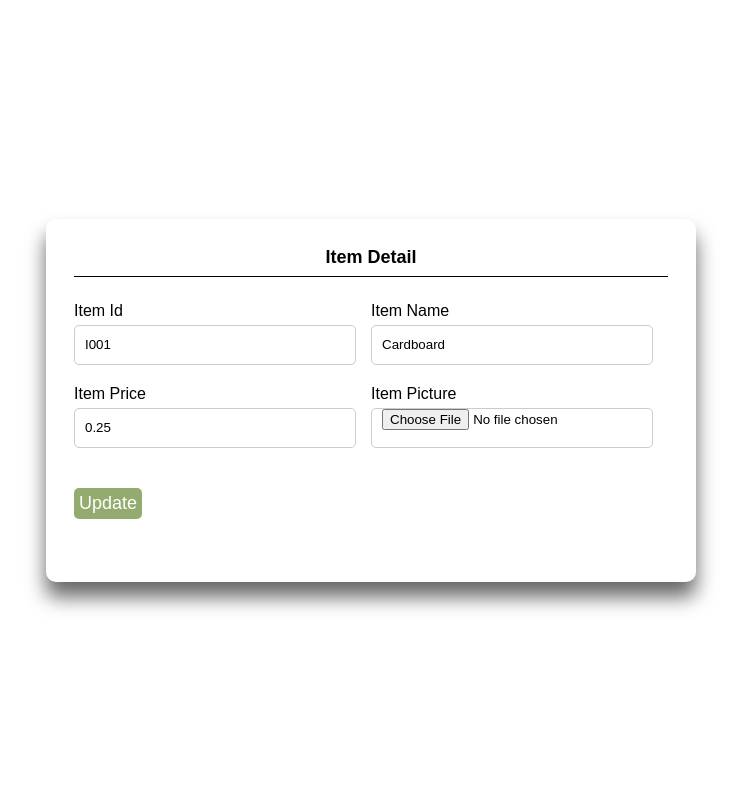
After one commit to meyalissa/EcoXChange, a PHP site: page /pages/edit.php?item_ID=I001 in a window 1280 px wide. The commit adds this page. Shown: the whole page, without its empty margins (269-1010 px from the left). Run offline with PHP 8.4, Linux system fonts and the light colour scheme; data comes from the database, SQL or seed files in the repository.

Commit message:
item admin
not done yet

```diff
--- a/EcoXchange/includes/fetchUserData.php
+++ b/EcoXchange/includes/fetchUserData.php
@@ -27,7 +27,7 @@ $query = mysqli_query($dbconn, $sql) or die("Error: " . mysqli_error($dbconn));
 $user = mysqli_fetch_assoc($query);
 
 // Set common variables
-$id = $user["staff_id"] ?? $user["cust_ID"];
+$id = $user["staff_ID"] ?? $user["cust_ID"];
 $name = $user["staff_username"] ?? $user["cust_username"];
 $image = $user["staff_pict"] ?? $user["cust_pict"];
 
--- /dev/null
+++ b/EcoXchange/pages/edit.php
@@ -0,0 +1,60 @@
+<?php
+include('../includes/dbconn.php');
+
+
+	$itemID= $_REQUEST['item_ID'];
+	$sql= "SELECT * FROM item WHERE item_ID= '$itemID'";
+	$query = mysqli_query($dbconn, $sql) or die ("Error: " . mysqli_error());
+	$row = mysqli_num_rows($query);
+
+	if($row == 0){
+		echo "No record found";
+	}
+	else{
+		$r = mysqli_fetch_assoc($query);
+		$item_ID= $r['item_ID'];
+        $item_name= $r['item_name'];
+		$item_price= $r['item_price'];
+		$item_pict= $r['item_pict'];
+
+	}
+
+?>
+
+<!DOCTYPE html>
+<html lang="en">
+<head>
+    <meta charset="UTF-8">
+    <meta name="viewport" content="width=device-width, initial-scale=1.0">
+    <link rel="stylesheet" href="../style/form.css">
+    <title>Edit Item</title>
+</head>
+<body>
+    <div class="Container">
+        <form action="update.php" method="post">
+            <h2>Item Detail</h2>
+            <div class="content">
+                <div class="input-box">
+                    <label for="itemid">Item Id</label>
+                    <input type="text" name="itemid" value="<?php echo $item_ID; ?>">
+                </div>
+                <div class="input-box">
+                    <label for="itemname">Item Name</label>
+                    <input type="text" name="itemname" value="<?php echo $item_name; ?>">
+                </div>
+                <div class="input-box">
+                    <label for="itemprice">Item Price</label>
+                    <input type="text" name="itemprice" value="<?php echo $item_price; ?>">
+                </div>
+                <div class="input-box">
+                    <label for="itempict">Item Picture</label>
+                    <input type="file" name="itempict" value="<?php echo $item_pict; ?>">
+                </div>
+                <div class="button-add">
+                    <button>Update</button>
+                </div>
+            </div>
+         </form>
+    </div>
+</body>
+</html>
--- a/EcoXchange/pages/groupMembers.html
+++ b/EcoXchange/pages/groupMembers.html
@@ -113,10 +113,10 @@
         <td><img src="../images/Irdina.png" alt="" class="profileImg" /></td>
         <td>NUR IRDINA IMAN BINTI ABD. GHAFAR</td>
         <td>2022483708</td>
-        <td>011003-06-0695</td>
+        <td>040907-10-1018</td>
         <td>CDCS110 - COLLEGE OF COMPUTING INFORMATICS AND MATHEMATICS</td>
         <td>CDCS1104C</td>
-        <td>melissa.sofia0204@gmail.com</td>
+        <td>dinaghafar099@gmail.com</td>
       </tr>
 
       <!--FARAH-->
--- /dev/null
+++ b/EcoXchange/style/form.css
@@ -0,0 +1,84 @@
+*{
+    padding:0;
+    margin:0;
+    font-family: sans-serif;
+    box-sizing: border-box;
+}
+
+body{
+    display: flex;
+    justify-content: center;
+    align-items: center;
+    height: 100vh;
+    background-color: #fff;
+}
+
+.Container{
+    max-width: 650px;
+    padding: 28px;
+    margin: 0 28px;
+    border-radius: 10px;
+    overflow: hidden;
+    background: #fff;
+    box-shadow: 0 15px 20px rgba(0,0,0,0.6);
+}
+
+h2{
+    font-size: 18px;
+    text-align: center;
+    color: black;
+    padding-bottom: 8px;
+    border-bottom: 1px solid black;
+}
+
+.content{
+    display: flex;
+    flex-wrap: wrap;
+    justify-content: space-between;
+    padding: 20px 0;
+}
+
+.input-box{
+    display: flex;
+    flex-wrap: wrap;
+    width: 50%;
+    padding-bottom: 15px;
+}
+.input-box label{
+    width: 95%;
+    color:: black;
+    margin: 5px 0;
+}
+
+.input-box input{
+    height: 40px;
+    width: 95%;
+    padding: 0 10px;
+    border-radius: 5px;
+    border: 1px solid #ccc;
+    outline: none;
+}
+
+.input-box input:is(:focus, :valid){
+    box-shadow: 0 3px 6px rgba(0,0,0,0,2);
+}
+
+.button-add{
+    margin: 15px 0;
+}
+
+.button-add button{
+    width: 100%;
+    margin-top: 10px;
+    padding: 5px;
+    font-size: 18px;
+    color:white;
+    border: none;
+    border-radius: 5px;
+    background:  #94AB6F;
+
+}
+
+.indetail{
+    align-items: center;
+}
```
Also changed, not shown: EcoXchange/pages/add-item.php (added, +39 -0 lines), EcoXchange/pages/add.php (added, +26 -0 lines), EcoXchange/pages/items-1.php (+54 -182 lines), EcoXchange/pages/update.php (added, +34 -0 lines), EcoXchange/style/items-1.css (+26 -0 lines).
